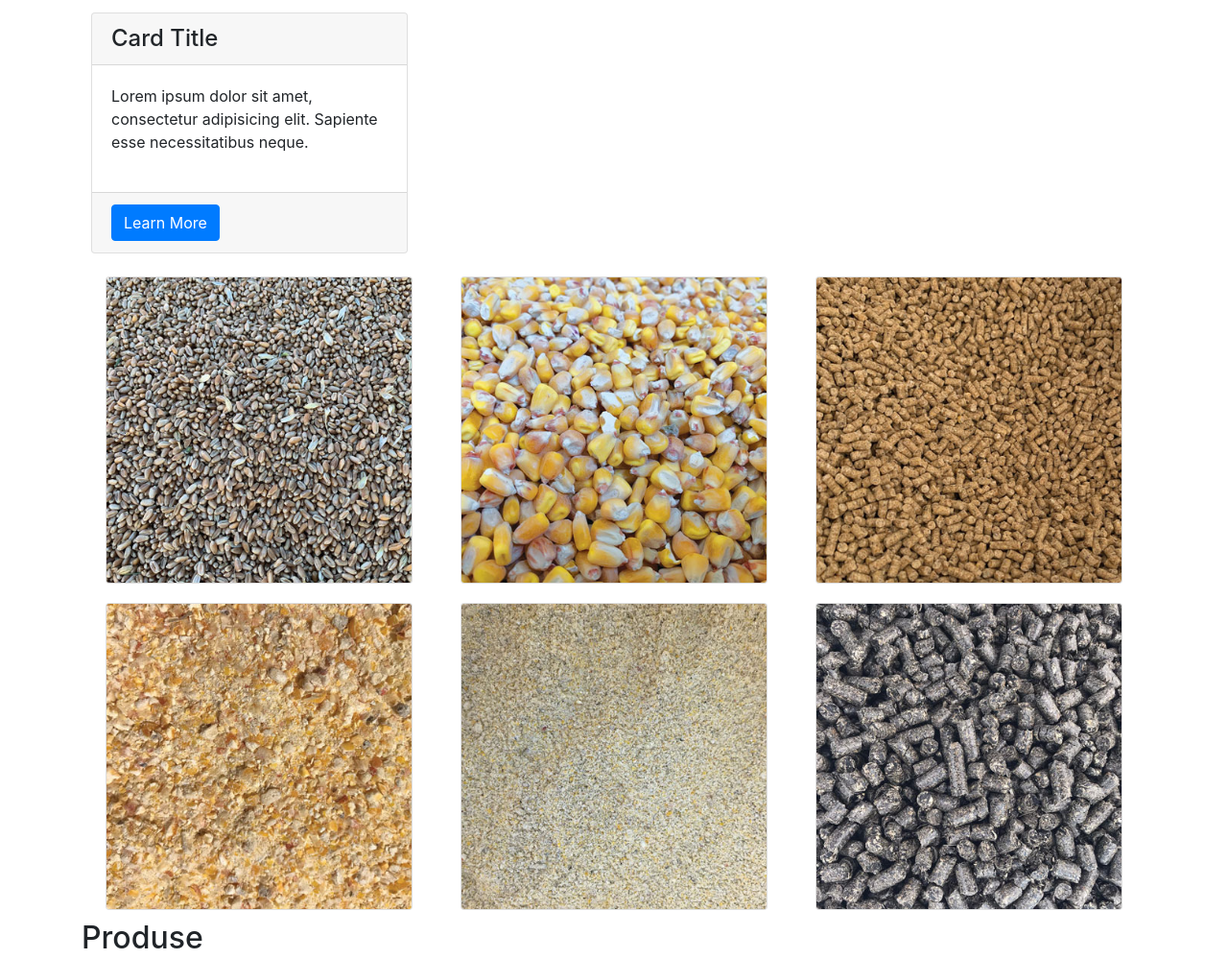
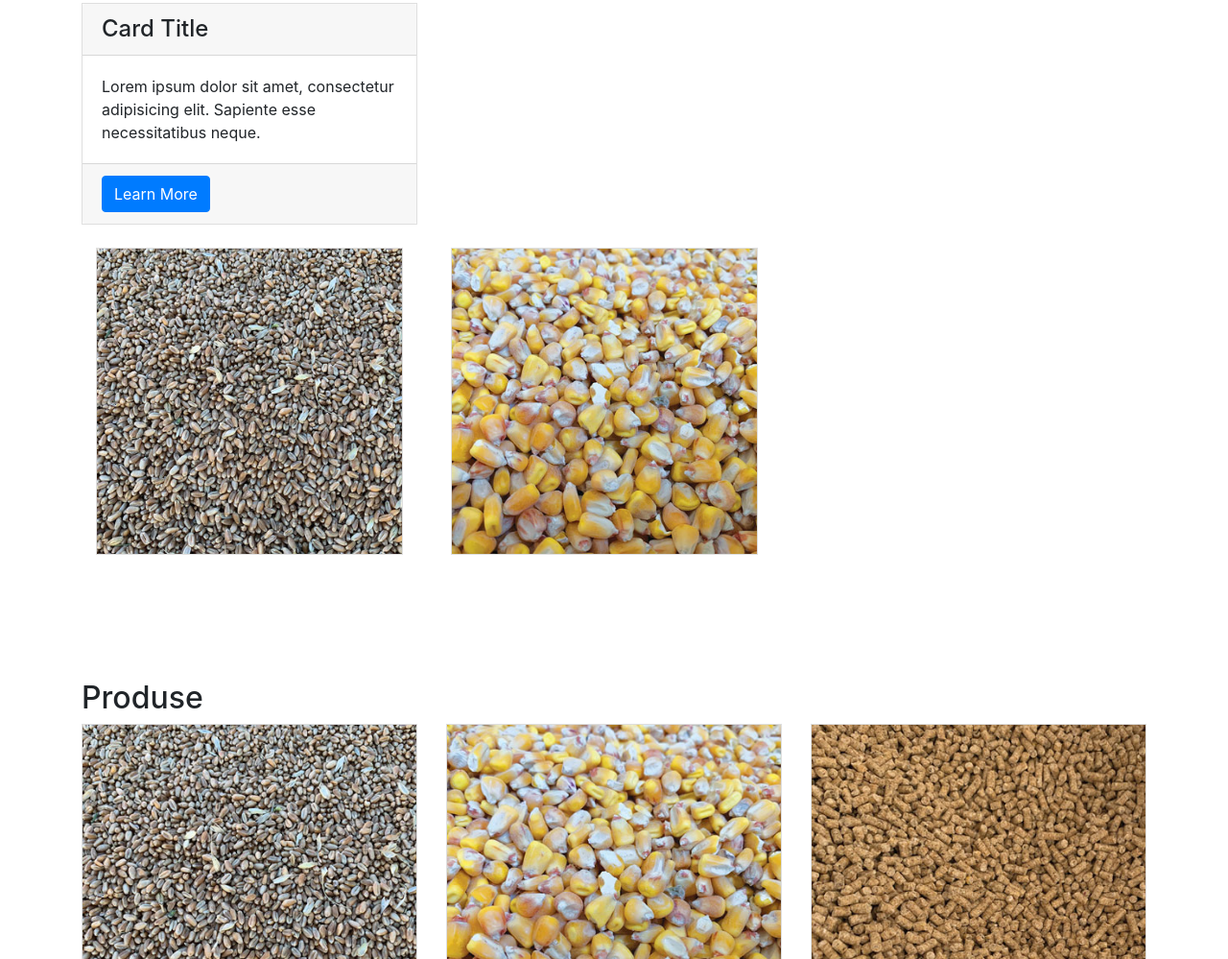
Before and after one commit to jjspielhurt/tas-depozit, a website: page index.html in a window 1280 px wide. Shown: the part 1355-2354 px from the top of the page at 96% size. Drawn offline with Linux system fonts and the light colour scheme.

Commit message:
mobile flip cards 3.0

```diff
--- a/css/modern-business.css
+++ b/css/modern-business.css
@@ -129,38 +129,79 @@ body {
 
 /* flip card */
 
-.card {
-  margin: 10px 10px;
+.image-flip:hover .backside,
+.image-flip.hover .backside {
+  -webkit-transform: rotateY(0deg);
+  -moz-transform: rotateY(0deg);
+  -o-transform: rotateY(0deg);
+  -ms-transform: rotateY(0deg);
+  transform: rotateY(0deg);
 }
 
-/* Flip Cards CSS */
-.card-container {
-  display: grid;
-  perspective: 700px;
+.image-flip:hover .frontside,
+.image-flip.hover .frontside {
+  -webkit-transform: rotateY(180deg);
+  -moz-transform: rotateY(180deg);
+  -o-transform: rotateY(180deg);
+  transform: rotateY(180deg);
 }
 
-.card-flip {
-  display: grid;
-  grid-template: 1fr / 1fr;
-  grid-template-areas: "frontAndBack";
-  transform-style: preserve-3d;
-  transition: all 0.7s ease;
+.image-flip {
+  margin-bottom: 200px;
+  width: 300px;
+  height: 250px;
 }
 
-.card-flip div {
-  backface-visibility: hidden;
+.mainflip {
+  -webkit-transition: 1s;
+  -webkit-transform-style: preserve-3d;
+  -ms-transition: 1s;
+  -moz-transition: 1s;
+  -moz-transform: perspective(1000px);
+  -moz-transform-style: preserve-3d;
+  -ms-transform-style: preserve-3d;
+  transition: 1s;
   transform-style: preserve-3d;
+  position: relative;
 }
 
-.front {
-  grid-area: frontAndBack;
+.frontside,
+.backside {
+  -webkit-backface-visibility: hidden;
+  -moz-backface-visibility: hidden;
+  -ms-backface-visibility: hidden;
+  backface-visibility: hidden;
+  -webkit-transition: 1s;
+  -webkit-transform-style: preserve-3d;
+  -moz-transition: 1s;
+  -moz-transform-style: preserve-3d;
+  -o-transition: 1s;
+  -o-transform-style: preserve-3d;
+  -ms-transition: 1s;
+  -ms-transform-style: preserve-3d;
+  transition: 1s;
+  transform-style: preserve-3d;
+  position: absolute;
+  top: 0;
+  left: 0;
 }
 
-.back {
-  grid-area: frontAndBack;
+.frontside {
+  -webkit-transform: rotateY(0deg);
+  -ms-transform: rotateY(0deg);
+  z-index: 2;
+}
+
+.backside {
+  background: white;
+  -webkit-transform: rotateY(-180deg);
+  -moz-transform: rotateY(-180deg);
+  -o-transform: rotateY(-180deg);
+  -ms-transform: rotateY(-180deg);
   transform: rotateY(-180deg);
 }
 
-.card-container:hover .card-flip {
-  transform: rotateY(180deg);
+.card,
+.card-img-top {
+  border-radius: 0;
 }
--- a/index.html
+++ b/index.html
@@ -263,151 +263,65 @@
       <div class="container">
         <div class="row">
           <!-- grau -->
-          <div class="col-md-4 card-container">
-            <div class="card-flip">
-              <!-- Card 5 Front -->
-              <div class="card front card-inverse">
+          <div class="col-md-4">
+            <div
+              class="image-flip"
+              ontouchstart="this.classList.toggle('hover');"
+            >
+              <div class="mainflip">
+                <div class="frontside">
+                  <div class="card" style="width: 20rem">
                     <img
-                  class="card-img img-fluid"
+                      class="card-img-top img- fluid"
                       src="images/products/grau.jpg"
-                  alt="Card image"
+                      alt="card image"
                     />
                   </div>
-              <!-- End Card 5 Front -->
-
-              <!-- Card 5 Back -->
-              <div class="card back">
-                <div class="card-block">
-                  <h4 class="card-title">Special title treatment</h4>
+                </div>
+                <div class="backside">
+                  <div class="card" style="width: 20rem">
+                    <div class="card-header">This is a Header</div>
+                    <div class="card-body">
+                      <h4 class="card-title">Card Title</h4>
                       <p class="card-text">
-                    With supporting text below as a natural lead-in to
-                    additional content.
+                        This is a card component with header and footer.
                       </p>
+                      <a href="#" class="btn btn-info btn-md">Info Button</a>
+                    </div>
+                    <div class="card-footer">This is a Footer</div>
+                  </div>
                 </div>
               </div>
             </div>
           </div>
           <!-- porumb -->
-          <div class="col-md-4 card-container">
-            <div class="card-flip">
-              <!-- Card 5 Front -->
-              <div class="card front card-inverse">
+          <div class="col-md-4">
+            <div
+              class="image-flip"
+              ontouchstart="this.classList.toggle('hover');"
+            >
+              <div class="mainflip">
+                <div class="frontside">
+                  <div class="card" style="width: 20rem">
                     <img
-                  class="card-img img-fluid"
+                      class="card-img-top img- fluid"
                       src="images/products/porumb.jpg"
-                  alt="Card image"
+                      alt="card image"
                     />
                   </div>
-              <!-- End Card 5 Front -->
-
-              <!-- Card 5 Back -->
-              <div class="card back">
-                <div class="card-block">
-                  <h4 class="card-title">Special title treatment</h4>
+                </div>
+                <div class="backside">
+                  <div class="card" style="width: 20rem">
+                    <div class="card-header">This is a Header</div>
+                    <div class="card-body">
+                      <h4 class="card-title">Card Title</h4>
                       <p class="card-text">
-                    With supporting text below as a natural lead-in to
-                    additional content.
+                        This is a card component with header and footer.
                       </p>
+                      <a href="#" class="btn btn-info btn-md">Info Button</a>
                     </div>
+                    <div class="card-footer">This is a Footer</div>
                   </div>
-            </div>
-          </div>
-          <!-- granule -->
-          <div class="col-md-4 card-container">
-            <div class="card-flip">
-              <!-- Card 5 Front -->
-              <div class="card front card-inverse">
-                <img
-                  class="card-img img-fluid"
-                  src="images/products/granule.jpg"
-                  alt="Card image"
-                />
-              </div>
-              <!-- End Card 5 Front -->
-
-              <!-- Card 5 Back -->
-              <div class="card back">
-                <div class="card-block">
-                  <h4 class="card-title">Special title treatment</h4>
-                  <p class="card-text">
-                    With supporting text below as a natural lead-in to
-                    additional content.
-                  </p>
-                </div>
-              </div>
-            </div>
-          </div>
-          <!-- crupe -->
-          <div class="col-md-4 card-container">
-            <div class="card-flip">
-              <!-- Card 5 Front -->
-              <div class="card front card-inverse">
-                <img
-                  class="card-img img-fluid"
-                  src="images/products/crupe.jpg"
-                  alt="Card image"
-                />
-              </div>
-              <!-- End Card 5 Front -->
-
-              <!-- Card 5 Back -->
-              <div class="card back">
-                <div class="card-block">
-                  <h4 class="card-title">Special title treatment</h4>
-                  <p class="card-text">
-                    With supporting text below as a natural lead-in to
-                    additional content.
-                  </p>
-                </div>
-              </div>
-            </div>
-          </div>
-          <!-- urluiala -->
-          <div class="col-md-4 card-container">
-            <div class="card-flip">
-              <!-- Card 5 Front -->
-              <div class="card front card-inverse">
-                <img
-                  class="card-img img-fluid"
-                  src="images/products/urluiala.jpg"
-                  alt="Card image"
-                />
-              </div>
-              <!-- End Card 5 Front -->
-
-              <!-- Card 5 Back -->
-              <div class="card back">
-                <div class="card-block">
-                  <h4 class="card-title">Special title treatment</h4>
-                  <p class="card-text">
-                    With supporting text below as a natural lead-in to
-                    additional content.
-                  </p>
-                </div>
-              </div>
-            </div>
-          </div>
-          <!-- peleti -->
-          <div class="col-md-4 card-container">
-            <div class="card-flip">
-              <!-- Card 5 Front -->
-              <div class="card front card-inverse">
-                <img
-                  class="card-img img-fluid"
-                  src="images/products/peleti.jpg"
-                  alt="Card image"
-                />
-              </div>
-              <!-- End Card 5 Front -->
-
-              <!-- Card 5 Back -->
-              <div class="card back">
-                <div class="card-block">
-                  <h4 class="card-title">Special title treatment</h4>
-                  <p class="card-text">
-                    With supporting text below as a natural lead-in to
-                    additional content.
-                  </p>
                 </div>
               </div>
             </div>
```
Lines whose indentation alone changed are shown as unchanged.
